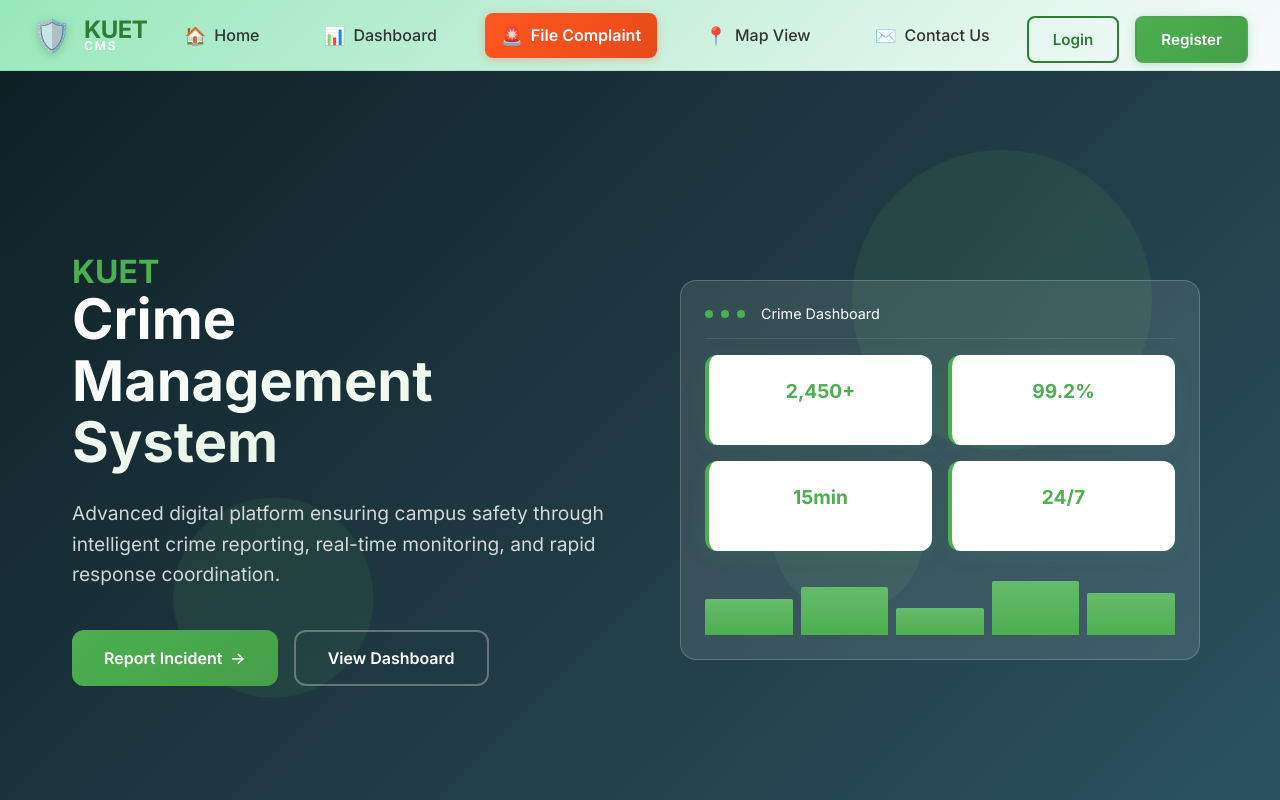
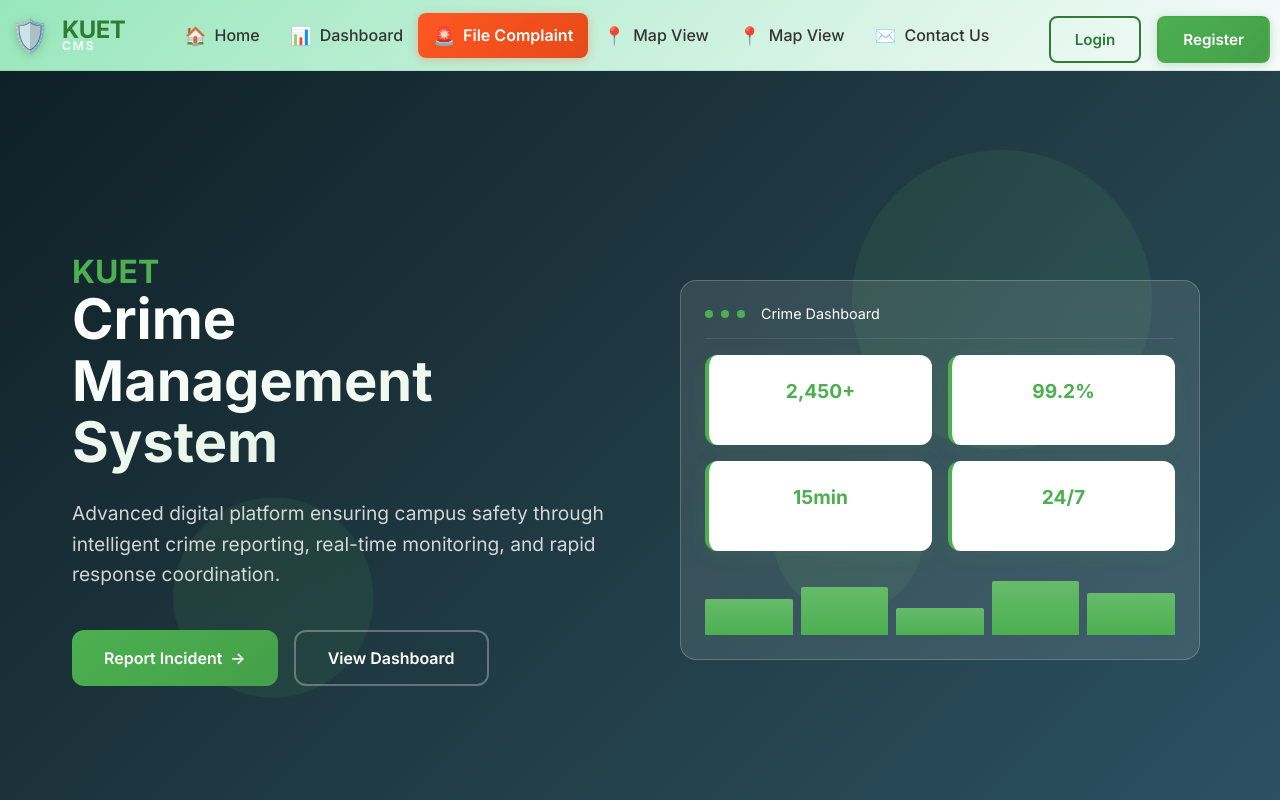
Before and after one commit to CodingABoveHEAd/kuet-crime-management-system, a React (Vite) app in the folder frontend/: page / in a window 1280 px wide. Shown: the top 800 px of the page. Built offline with nearby package versions, Linux system fonts and the light colour scheme.

Commit message:
designed the contact us page

```diff
--- a/frontend/src/components/Nav.jsx
+++ b/frontend/src/components/Nav.jsx
@@ -97,6 +97,10 @@ export default function Navbar() {
 
           <Link to="/complaint" className="nav-link complaint-btn">
             <span className="nav-icon">🚨</span> File Complaint
+          </Link>
+
+          <Link to="/map" className="nav-link">
+            <span className="nav-icon">📍</span> Map View
           </Link>
 
           <Link to="/map" className="nav-link">
--- a/frontend/src/styles/componentstyles/Navbar.css
+++ b/frontend/src/styles/componentstyles/Navbar.css
@@ -14,7 +14,7 @@
 .nav-container {
   max-width: 100%;
   margin: 0 auto;
-  padding: 0 2rem;
+  padding: 0 10px;
   display: flex;
   align-items: center;
   justify-content: space-between;
@@ -69,14 +69,14 @@
 .nav-links {
   display: flex;
   align-items: center;
-  gap: 2rem;
+  /* gap: 2rem; */
 }
 
 .nav-link {
   display: flex;
   align-items: center;
   gap: 0.5rem;
-  padding: 0.75rem 1rem;
+  padding: 0.75rem 15px;
   text-decoration: none;
   color: #333;
   font-weight: 500;
@@ -377,7 +377,7 @@
 }
 
 /* Responsive Design */
-@media (max-width: 968px) {
+@media (max-width: 1100px) {
   .nav-container {
     padding: 0 1rem;
   }
```
